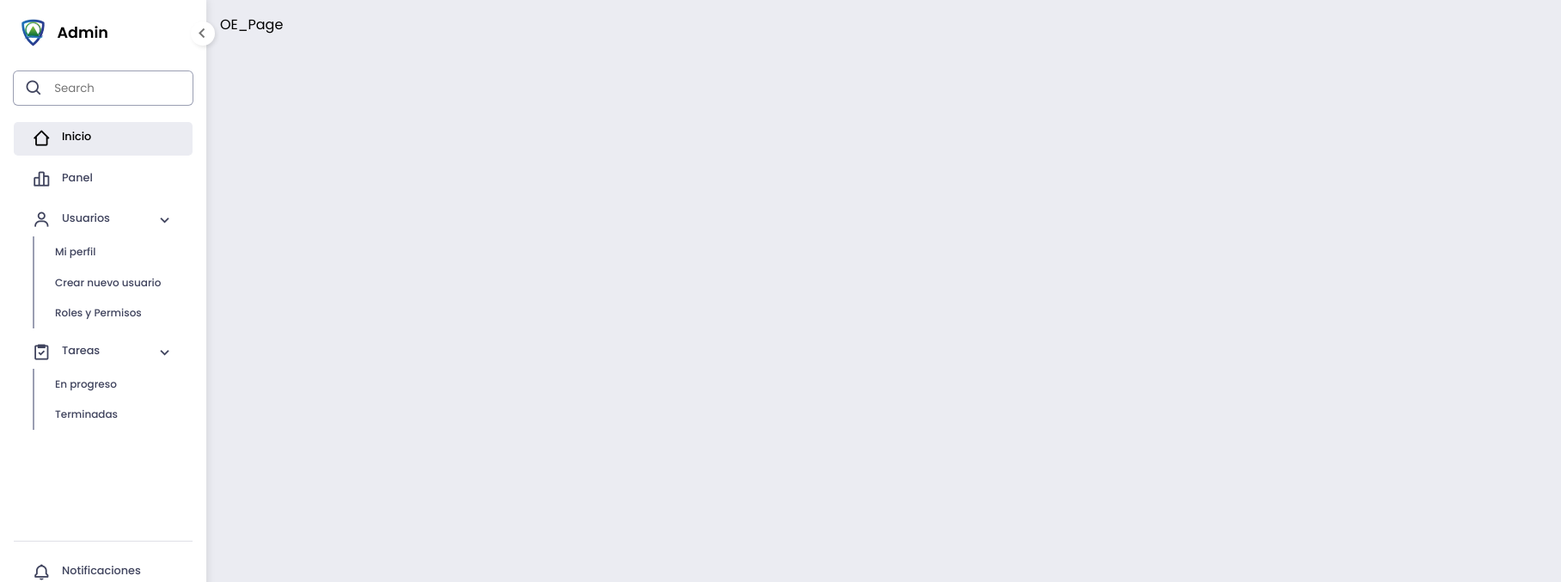
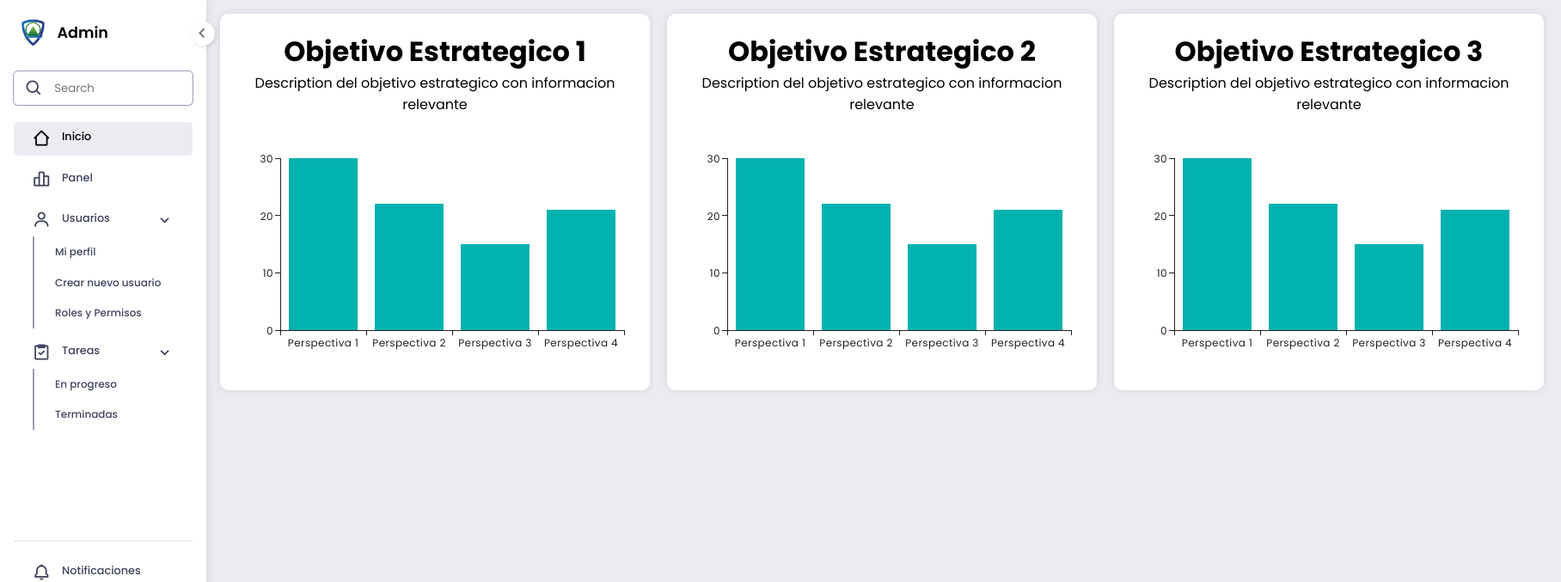
Before and after one commit to Snaider777/CMI-main, a React (Vite) app: page /oe in a window 1280 px wide. Shown: the top 677 px of the page at 86% size, 1816 px wide, since content can reach past the window. Built offline with nearby package versions, Linux system fonts and the light colour scheme.

Commit message:
CommitCards

```diff
--- a/package.json
+++ b/package.json
@@ -10,6 +10,10 @@
     "preview": "vite preview"
   },
   "dependencies": {
+    "@emotion/react": "^11.14.0",
+    "@emotion/styled": "^11.14.0",
+    "@mui/material": "^6.4.8",
+    "@mui/x-charts": "^7.28.0",
     "boxicons": "^2.1.4",
     "react": "^18.3.1",
     "react-dom": "^18.3.1",
--- /dev/null
+++ b/src/components/locale/OE_card.jsx
@@ -0,0 +1,21 @@
+import { BarChart } from '@mui/x-charts/BarChart';
+import "../../styles/OE_card.css";
+import "../../styles/OE_chart.css";
+
+export default function OE_card({titulo, texto, BAR_CANTIDAD, BAR_DATOS }) {
+
+  const ArregloDatos = [BAR_CANTIDAD];
+
+  return (
+    <div className='OE_card'>
+        <h1>{titulo}</h1>
+        <p>{texto}</p>
+        <BarChart
+          xAxis={[{ scaleType: 'band', data: ['Perspectiva 1', 'Perspectiva 2', 'Perspectiva 3', 'Perspectiva 4'] }]}
+          series={[{ data: [30,22,15,21] } ]}
+          width={500}
+          height={300}
+        />
+    </div>
+  )
+}
--- a/src/pages/OE_Page.jsx
+++ b/src/pages/OE_Page.jsx
@@ -1,8 +1,14 @@
 import React from 'react'
+import OE_card from '../components/locale/OE_card'
+import '../styles/OE_page.css'
 
 function OE_Page() {
   return (
-    <div>OE_Page</div>
+    <div className='OE_Page'>
+      <OE_card titulo='Objetivo Estrategico 1' texto='Description del objetivo estrategico con informacion relevante'/>
+      <OE_card titulo='Objetivo Estrategico 2' texto='Description del objetivo estrategico con informacion relevante'/>
+      <OE_card titulo='Objetivo Estrategico 3' texto='Description del objetivo estrategico con informacion relevante'/>
+    </div>
   )
 }
 
--- /dev/null
+++ b/src/styles/OE_card.css
@@ -0,0 +1,13 @@
+
+.OE_card{
+    width: 500px;
+    background-color: #fff;
+    border-radius: 10px;
+    box-shadow: 0 0 10px 0 rgba(0, 0, 0, 0.1);
+    padding: 20px;
+    display: flex;
+    flex-direction: column;
+    justify-content: space-between;
+    text-align: center;
+    position: relative;
+}
--- /dev/null
+++ b/src/styles/OE_chart.css
@@ -0,0 +1,6 @@
+.OE_chart{
+    min-width: 500px;
+}
+rect{
+    cursor: pointer;
+}
--- /dev/null
+++ b/src/styles/OE_page.css
@@ -0,0 +1,5 @@
+.OE_Page{
+    display: flex;
+    flex-direction: row;
+    gap: 20px;
+}
```
Also changed, not shown: 1 other file (tests, documents, lock files or other folders).
